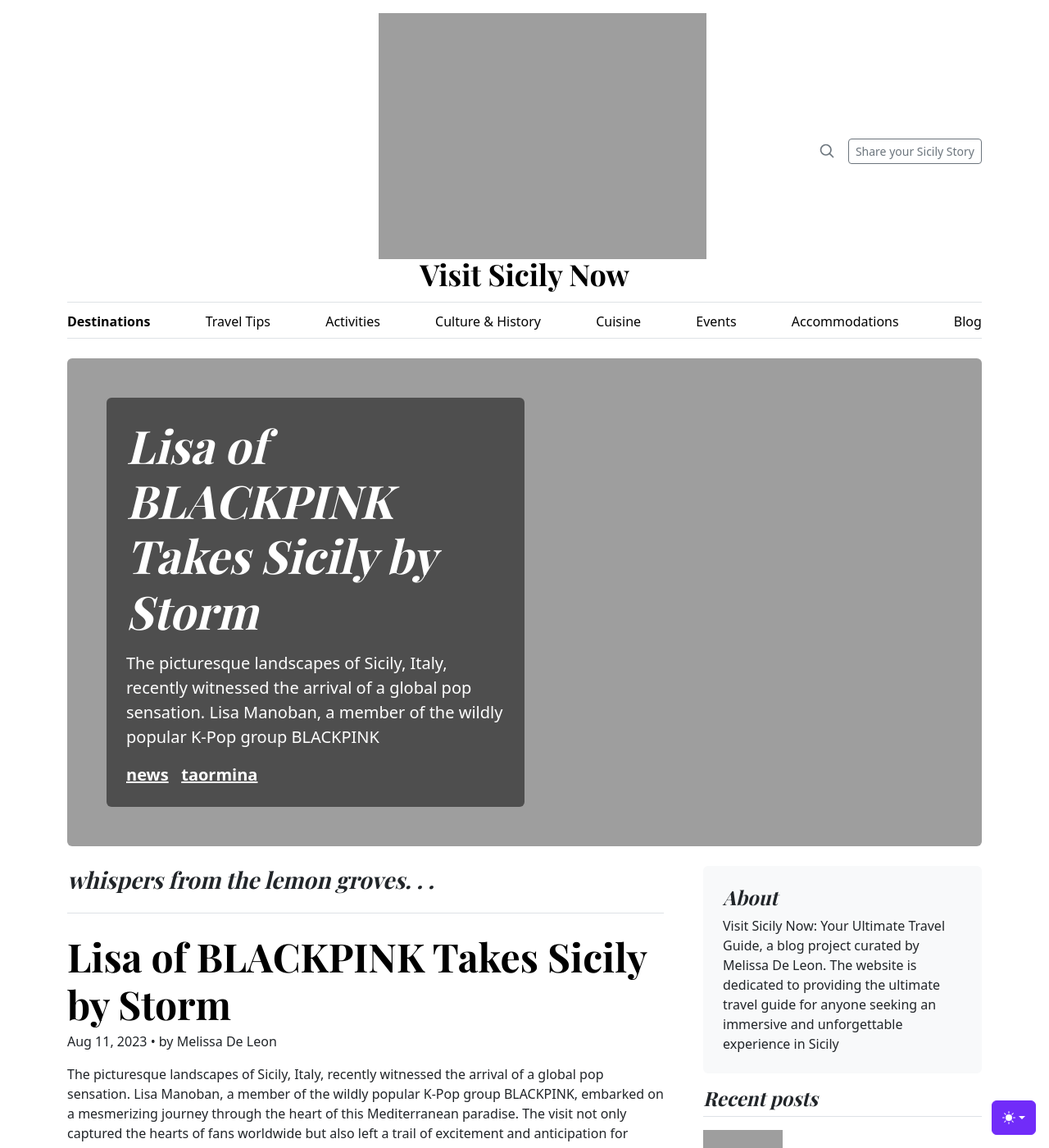
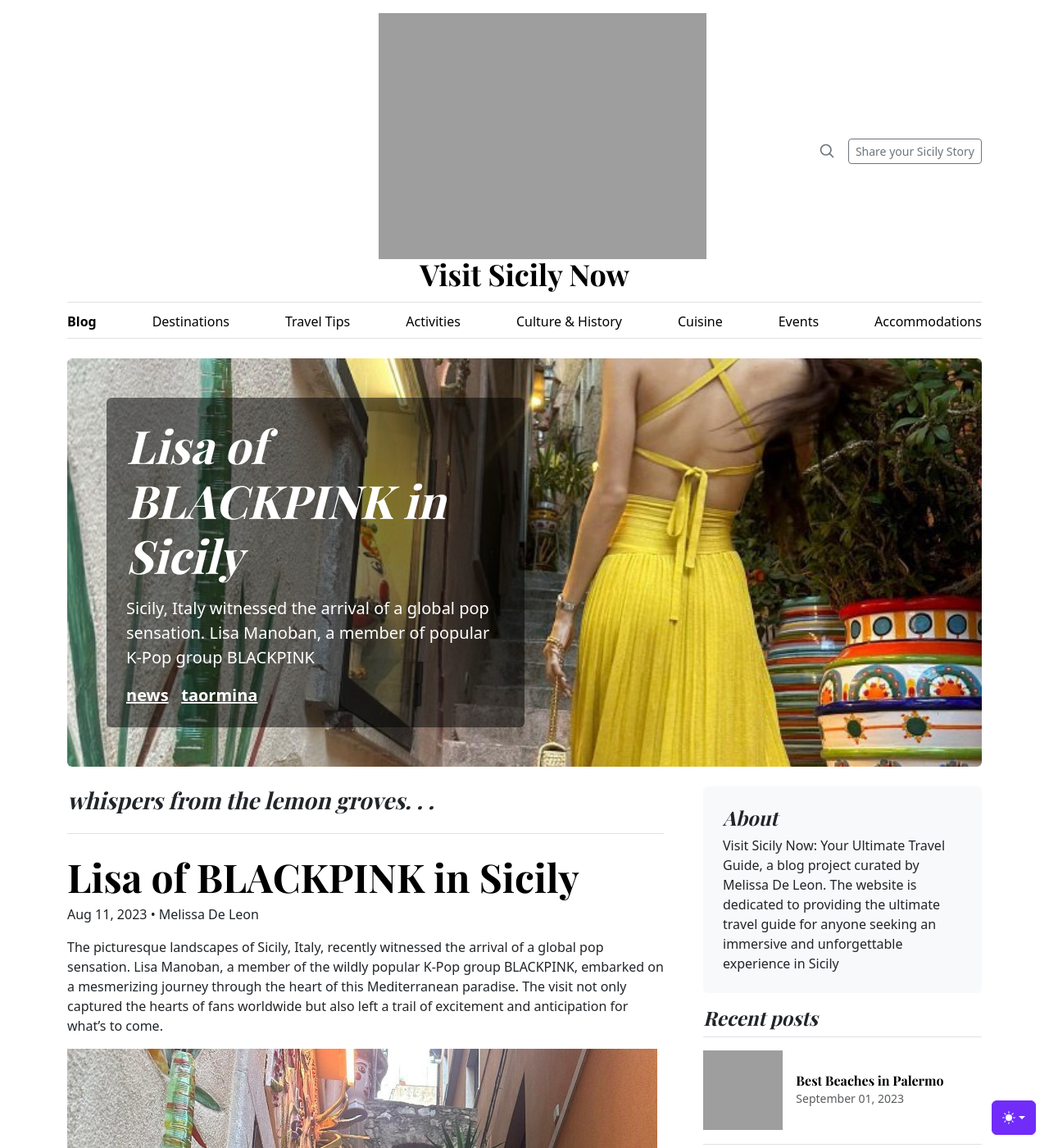
Before and after one commit to melissadeleonx/visit-sicily, a Jekyll site: the page built from _posts/2023-08-11-lisa-in-sicily.md, in a window 1280 px wide and 1400 px high. Shown: the whole window at 82% size. Built offline with Jekyll 4.4.1, drawn with Linux system fonts in a browser that asks for light colours; nearby versions of some CDN libraries; comment, search, counter and statistics services are not loaded; some of the changed text lies outside the part shown; grey boxes are pictures that could not be loaded.

Commit message:
blog updated

```diff
--- a/_includes/feedback.html
+++ b/_includes/feedback.html
@@ -11,5 +11,3 @@
   <a class="email" title="Submit feedback" href="#" onclick="javascript:window.location='mailto:{{site.feedback_email}}?subject={{site.feedback_subject_line}} feedback&body=I have some feedback about the {{page.title}} page: ' + window.location.href;"><i class="fa fa-envelope-o"></i> {{feedback_text}}</a>
 {% endif %}
 </li>
-
-{% comment %} Copyright 2021 Google LLC {% endcomment %}
--- a/_includes/footer.html
+++ b/_includes/footer.html
@@ -49,22 +49,22 @@
       </div>
     </div>
 
-    <div class="d-flex flex-column flex-sm-row justify-content-between py-4 my-4 border-top">
-      {% if page.last_updated %}<span>Page last updated:</span> {{page.last_updated}}<br/>{% endif %} Site last generated: {{ site.time | date: "%b %-d, %Y"  }} <br />
+<div class="py-5 text-center text-body-secondary bg-body-tertiary">
+  <div class="d-flex flex-column align-items-center">
+    <p>&copy; 2024 Visit Sicily Now. Blog Website Project of <a href="https://melissadeleonx.github.io/" target="_blank" class="text-decoration-none">Melissa De Leon</a>. All rights reserved.</p>
+    {% if page.last_updated %}<span>Page last updated:</span> {{page.last_updated}}<br/>{% endif %} Site last generated: {{ site.time | date: "%b %-d, %Y"  }}
+    <p class="mb-0">
       <ul class="list-unstyled d-flex">
-        <li class="ms-3"><a class="link-body-emphasis" href="#"><svg viewBox="0 0 16 16" width="16px" height="16px"><path fill="#828282" d="M7.999,0.431c-4.285,0-7.76,3.474-7.76,7.761 c0,3.428,2.223,6.337,5.307,7.363c0.388,0.071,0.53-0.168,0.53-0.374c0-0.184-0.007-0.672-0.01-1.32 c-2.159,0.469-2.614-1.04-2.614-1.04c-0.353-0.896-0.862-1.135-0.862-1.135c-0.705-0.481,0.053-0.472,0.053-0.472 c0.779,0.055,1.189,0.8,1.189,0.8c0.692,1.186,1.816,0.843,2.258,0.645c0.071-0.502,0.271-0.843,0.493-1.037 C4.86,11.425,3.049,10.76,3.049,7.786c0-0.847,0.302-1.54,0.799-2.082C3.768,5.507,3.501,4.718,3.924,3.65 c0,0,0.652-0.209,2.134,0.796C6.677,4.273,7.34,4.187,8,4.184c0.659,0.003,1.323,0.089,1.943,0.261 c1.482-1.004,2.132-0.796,2.132-0.796c0.423,1.068,0.157,1.857,0.077,2.054c0.497,0.542,0.798,1.235,0.798,2.082 c0,2.981-1.814,3.637-3.543,3.829c0.279,0.24,0.527,0.713,0.527,1.437c0,1.037-0.01,1.874-0.01,2.129 c0,0.208,0.14,0.449,0.534,0.373c3.081-1.028,5.302-3.935,5.302-7.362C15.76,3.906,12.285,0.431,7.999,0.431z"/></svg></a></li>
-        <li class="ms-3"><a class="link-body-emphasis" href="#"><svg viewBox="0 0 16 16" width="16px" height="16px"><path fill="#828282" d="M15.969,3.058c-0.586,0.26-1.217,0.436-1.878,0.515c0.675-0.405,1.194-1.045,1.438-1.809c-0.632,0.375-1.332,0.647-2.076,0.793c-0.596-0.636-1.446-1.033-2.387-1.033c-1.806,0-3.27,1.464-3.27,3.27 c0,0.256,0.029,0.506,0.085,0.745C5.163,5.404,2.753,4.102,1.14,2.124C0.859,2.607,0.698,3.168,0.698,3.767 c0,1.134,0.577,2.135,1.455,2.722C1.616,6.472,1.112,6.325,0.671,6.08c0,0.014,0,0.027,0,0.041c0,1.584,1.127,2.906,2.623,3.206 C3.02,9.402,2.731,9.442,2.433,9.442c-0.211,0-0.416-0.021-0.615-0.059c0.416,1.299,1.624,2.245,3.055,2.271 c-1.119,0.877-2.529,1.4-4.061,1.4c-0.264,0-0.524-0.015-0.78-0.046c1.447,0.928,3.166,1.469,5.013,1.469 c6.015,0,9.304-4.983,9.304-9.304c0-0.142-0.003-0.283-0.009-0.423C14.976,4.29,15.531,3.714,15.969,3.058z"/></svg>
-        </a></li>
-        <li class="ms-3"><a class="link-body-emphasis" href="#"><svg class="bi" width="24" height="24"><use xlink:href="#facebook"/></svg></a></li>
+        <li class="ms-3"><a class="link-body-emphasis" href="https://github.com/melissadeleonx"><svg viewBox="0 0 16 16" width="16px" height="16px"><path fill="#828282" d="M7.999,0.431c-4.285,0-7.76,3.474-7.76,7.761 c0,3.428,2.223,6.337,5.307,7.363c0.388,0.071,0.53-0.168,0.53-0.374c0-0.184-0.007-0.672-0.01-1.32 c-2.159,0.469-2.614-1.04-2.614-1.04c-0.353-0.896-0.862-1.135-0.862-1.135c-0.705-0.481,0.053-0.472,0.053-0.472 c0.779,0.055,1.189,0.8,1.189,0.8c0.692,1.186,1.816,0.843,2.258,0.645c0.071-0.502,0.271-0.843,0.493-1.037 C4.86,11.425,3.049,10.76,3.049,7.786c0-0.847,0.302-1.54,0.799-2.082C3.768,5.507,3.501,4.718,3.924,3.65 c0,0,0.652-0.209,2.134,0.796C6.677,4.273,7.34,4.187,8,4.184c0.659,0.003,1.323,0.089,1.943,0.261 c1.482-1.004,2.132-0.796,2.132-0.796c0.423,1.068,0.157,1.857,0.077,2.054c0.497,0.542,0.798,1.235,0.798,2.082 c0,2.981-1.814,3.637-3.543,3.829c0.279,0.24,0.527,0.713,0.527,1.437c0,1.037-0.01,1.874-0.01,2.129 c0,0.208,0.14,0.449,0.534,0.373c3.081-1.028,5.302-3.935,5.302-7.362C15.76,3.906,12.285,0.431,7.999,0.431z"/></svg></a></li>
+        <li class="ms-3"><a class="link-body-emphasis" href="https://twitter.com/melissadeleonX" target="_blank"><svg viewBox="0 0 16 16" width="16px" height="16px"><path fill="#828282" d="M15.969,3.058c-0.586,0.26-1.217,0.436-1.878,0.515c0.675-0.405,1.194-1.045,1.438-1.809c-0.632,0.375-1.332,0.647-2.076,0.793c-0.596-0.636-1.446-1.033-2.387-1.033c-1.806,0-3.27,1.464-3.27,3.27 c0,0.256,0.029,0.506,0.085,0.745C5.163,5.404,2.753,4.102,1.14,2.124C0.859,2.607,0.698,3.168,0.698,3.767 c0,1.134,0.577,2.135,1.455,2.722C1.616,6.472,1.112,6.325,0.671,6.08c0,0.014,0,0.027,0,0.041c0,1.584,1.127,2.906,2.623,3.206 C3.02,9.402,2.731,9.442,2.433,9.442c-0.211,0-0.416-0.021-0.615-0.059c0.416,1.299,1.624,2.245,3.055,2.271 c-1.119,0.877-2.529,1.4-4.061,1.4c-0.264,0-0.524-0.015-0.78-0.046c1.447,0.928,3.166,1.469,5.013,1.469 c6.015,0,9.304-4.983,9.304-9.304c0-0.142-0.003-0.283-0.009-0.423C14.976,4.29,15.531,3.714,15.969,3.058z"/></svg></a></li>
       </ul>
+    </p>
+    <p class="mb-0">
+      <a href="#" class="text-decoration-none">🤌 Back to top</a>
+    </p>
+  </div>
+</div>
+
     </div>
   </footer>
 </div>
-
-
-<div class="py-5 text-center text-body-secondary bg-body-tertiary">
-  <p>&copy; 2024 Visit Sicily Now. Blog Website Project of <a href="https://melissadeleonx.github.io/" target="_blank" class="text-decoration-none">Melissa De Leon</a>. All rights reserved.</p>
-  <p class="mb-0">
-    <a href="#" class="text-decoration-none">🤌 Back to top</a>
-  </p>
-</div>
--- a/_includes/header.html
+++ b/_includes/header.html
@@ -85,14 +85,14 @@
 
 <div class="nav-scroller py-1 mb-3 border-bottom">
     <nav class="nav nav-underline justify-content-between">
-      <a class="nav-item nav-link text-body-emphasis text-decoration-none active" href="/destinations">Destinations</a>
+      <a class="nav-item nav-link text-body-emphasis text-decoration-none active" href="/blog.html">Blog</a>
+      <a class="nav-item nav-link text-body-emphasis text-decoration-none" href="/destinations">Destinations</a>
       <a class="nav-item nav-link text-body-emphasis text-decoration-none" href="/travel_tips">Travel Tips</a>
       <a class="nav-item nav-link text-body-emphasis text-decoration-none" href="/Activities">Activities</a>
       <a class="nav-item nav-link text-body-emphasis text-decoration-none" href="/culture_history">Culture & History</a>
       <a class="nav-item nav-link text-body-emphasis text-decoration-none" href="/cuisines">Cuisine</a>
       <a class="nav-item nav-link text-body-emphasis text-decoration-none" href="/events">Events</a>
       <a class="nav-item nav-link text-body-emphasis text-decoration-none" href="/Accommodations">Accommodations</a>
-      <a class="nav-item nav-link text-body-emphasis text-decoration-none" href="/blog.html">Blog</a>
     </nav>
   </div>
 </div>
--- a/_posts/2023-08-11-lisa-in-sicily.md
+++ b/_posts/2023-08-11-lisa-in-sicily.md
@@ -1,57 +1,46 @@
 ---
 layout: post_section
-title: "Lisa of BLACKPINK Takes Sicily by Storm"
-main_photo: "/img/icons8-lemon-48.png"
+title: "Lisa of BLACKPINK in Sicily"
+main_photo: "/img/lisa-sicily.jpg"
 date:   2023-08-11 12:36:58 +0100
 categories: blog
 tags: [news, taormina]
-author: by Melissa De Leon
+author: Melissa De Leon
 permalink: lisa-blackpink-sicily.html
-summary: The picturesque landscapes of Sicily, Italy, recently witnessed the arrival of a global pop sensation. Lisa Manoban, a member of the wildly popular K-Pop group BLACKPINK
+summary: Sicily, Italy witnessed the arrival of a global pop sensation. Lisa Manoban, a member of popular K-Pop group BLACKPINK
 ---
 
 The picturesque landscapes of Sicily, Italy, recently witnessed the arrival of a global pop sensation. Lisa Manoban, a member of the wildly popular K-Pop group BLACKPINK, embarked on a mesmerizing journey through the heart of this Mediterranean paradise. The visit not only captured the hearts of fans worldwide but also left a trail of excitement and anticipation for what's to come.
 
+<img src="img/lisa-sicily.jpg" alt="Lisa Blackpink in Sicily Italy" class="img-fluid">
 
-
-The Rise of Lisa: A K-Pop Icon
+## The Rise of Lisa: A K-Pop Icon
 
 Lisa, born Pranpriya Manoban in Thailand, quickly rose to fame as a member of BLACKPINK, one of the most successful K-Pop groups of all time. With her unparalleled dance skills, unique fashion sense, and charismatic stage presence, Lisa became an icon for millions of fans around the world. Her impact is not only limited to music; whenever Lisa endorses a product or showcases her personal style, it's almost guaranteed to fly off the shelves.
 
 
-
-Sold-Out Sensation: The Lisa Effect
+#### Sold-Out Sensation: The Lisa Effect
 
 The "Lisa Effect" has become a phenomenon in the world of fashion and beauty. Whenever Lisa shares a product recommendation or posts about her personal style on social media, the demand for those items skyrockets, often leading to products being sold out within hours. This extraordinary influence on consumer behavior has solidified Lisa's position as a true trendsetter and fashion inspiration.
 
+<img src="img/lisa blackpink.jpg" alt="Lisa kpop Sicily" class="img-fluid">
 
-
-
-Sicily's New Muse: Lisa's Enchanting Journey
+### Sicily's New Muse: Lisa's Enchanting Journey
 
 Now, Sicily has become the latest canvas for Lisa's captivating journey. From the historic streets of Taormina to the pristine beaches and stunning landscapes, Lisa's presence in Sicily has set off a wave of excitement. Fans and locals alike are eagerly awaiting the stunning visuals and candid moments that will undoubtedly grace social media feeds.
-
-
-
-
-images courtesy of lalalalisa_m instagram
 
 
 Will Tickets to Sicily Be Sold Out Too?
 
 As fans eagerly anticipate Lisa's posts from her Sicilian adventure, the question on everyone's mind is whether this visit will cause a surge in interest for the region. Just as her product endorsements and fashion choices cause items to vanish from shelves, could the same magic lead to an influx of tourists eager to experience the same breathtaking locations Lisa has explored?
 
-Join the Fun: Share Your Sicily Adventure
+<img src="img/lisai-sicily2.jpg" alt="Lisa Sicily Trip" class="img-fluid">
 
-
-
-
-
+### Join the Fun: Share Your Sicily Adventure
 
 
 The excitement doesn't end with Lisa's visit. We invite fans to join in the fun by sharing their own Sicilian adventures. Recreate Lisa's iconic photos on the enchanting stairways of Taormina, or take a stroll along the same beaches that she's graced with her presence. Tag us on Twitter using #LisaInSicily #VisitSicilyNow to be part of this exciting movement. Let's make Sicily the next must-visit destination for K-Pop and travel enthusiasts alike!
 
-
-
+<img src="img/taormina-teatro.jpg" alt="Lisa in Taormina Sicilia" class="img-fluid">
 
 Lisa of BLACKPINK's visit to Sicily has sparked a whirlwind of anticipation and excitement. With her track record of turning items into instant bestsellers, could her journey through this Mediterranean paradise lead to a surge in tourism interest? Whether fans are following in her footsteps or experiencing Sicily through her lens, one thing is for sure – Lisa's Sicilian adventure is a captivating chapter in her ever-growing legacy.
```
Also changed, not shown: _layouts/home.html (+18 -12 lines), _posts/2023-08-10-elon-vs-mark.md (renamed from _posts/2023-08-12-elon-vs-mark.md, +3 -3 lines), img/lisa blackpink.jpg (added), img/lisa-sicily.jpg (added), img/lisai-sicily2.jpg (added), img/taormina-teatro.jpg (added).
